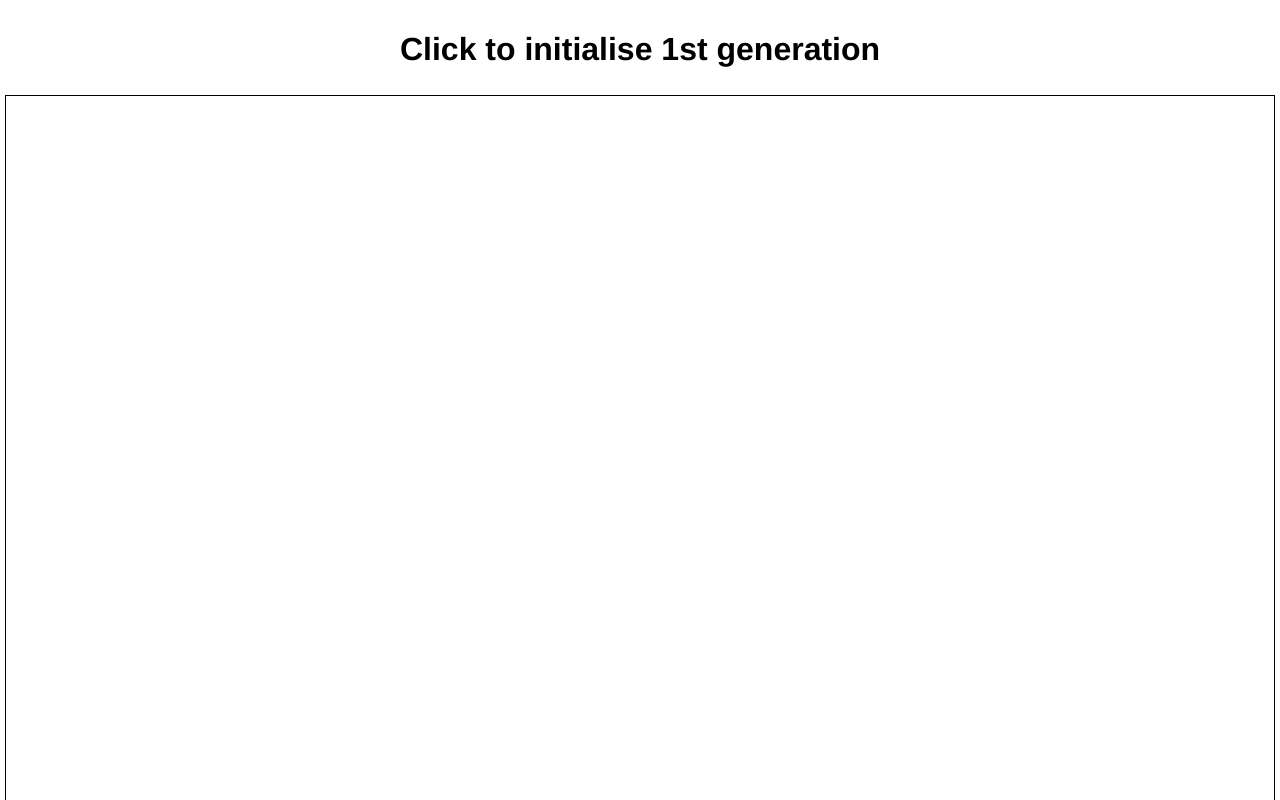
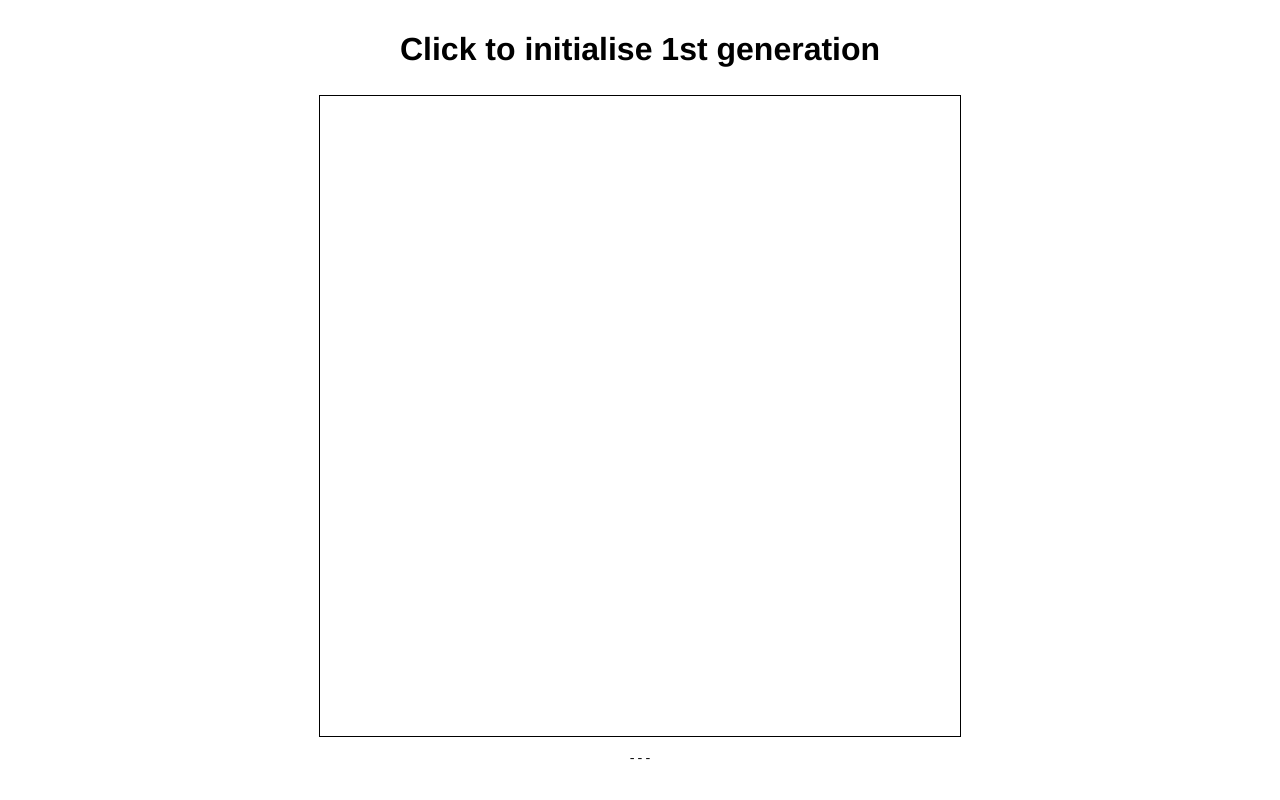
Before and after one commit to andrislapsa/simple-food-seeking, a website: page index.html in a window 1280 px wide. Shown: the top 800 px of the page. Drawn offline with Linux system fonts and the light colour scheme.

Commit message:
Resize SVG container

```diff
--- a/index.html
+++ b/index.html
@@ -30,7 +30,7 @@
       /*display: none;*/
       border: 1px solid;
       margin: 5px;
-      /*width: 40%;*/
+      width: 50%;
     }
 
     svg .food {
```
